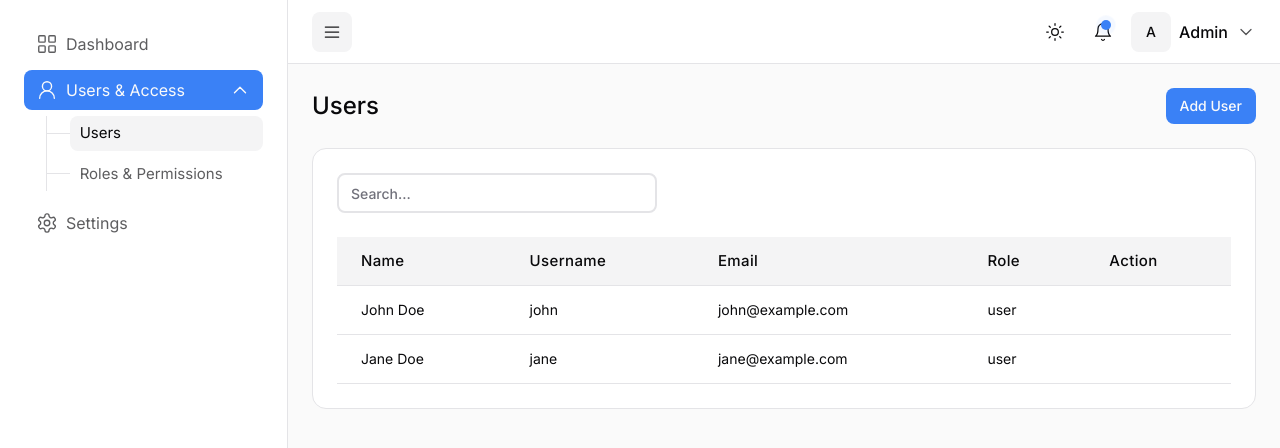
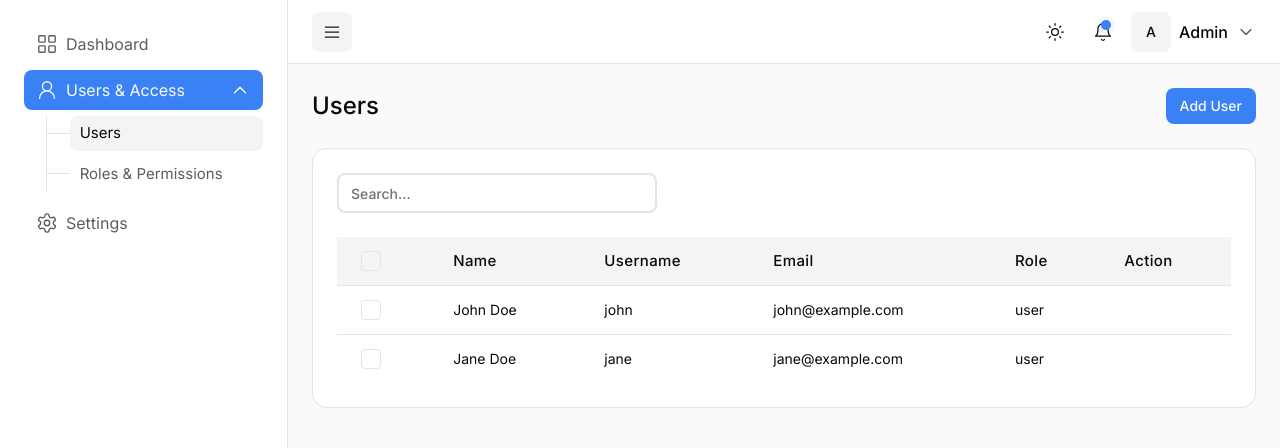
Before and after one commit to tauhid97k/hms-system, a Next.js app: page /dashboard/users in a window 1280 px wide. Shown: the top 448 px of the page. Built offline with nearby package versions, Linux system fonts and the light colour scheme; what @bprogress/next would draw is missing.

Commit message:
added checkbox component, multi row selection in data-table, and improve UI

```diff
--- a/app/dashboard/users/users-table.tsx
+++ b/app/dashboard/users/users-table.tsx
@@ -1,6 +1,7 @@
 "use client";
 
 import { Button } from "@/components/ui/button";
+import { Checkbox } from "@/components/ui/checkbox";
 import { DataTable } from "@/components/ui/data-table";
 import {
   Dialog,
@@ -90,6 +91,26 @@ const UsersTable = () => {
   // Table Columns
   const columns: ColumnDef<User>[] = [
     {
+      id: "select",
+      header: ({ table }) => (
+        <Checkbox
+          checked={
+            table.getIsAllPageRowsSelected() ||
+            (table.getIsSomePageRowsSelected() && "indeterminate")
+          }
+          onCheckedChange={(value) => table.toggleAllPageRowsSelected(!!value)}
+          aria-label="Select all"
+        />
+      ),
+      cell: ({ row }) => (
+        <Checkbox
+          checked={row.getIsSelected()}
+          onCheckedChange={(value) => row.toggleSelected(!!value)}
+          aria-label="Select row"
+        />
+      ),
+    },
+    {
       header: "Name",
       accessorKey: "name",
     },
@@ -112,7 +133,7 @@ const UsersTable = () => {
 
   return (
     <>
-      <div className="flex items-center justify-between gap-4 mb-6">
+      <div className="mb-6 flex items-center justify-between gap-4">
         <h1 className="text-2xl font-medium">Users</h1>
         <Button onClick={() => setOpenUserForm(true)}>Add User</Button>
       </div>
--- /dev/null
+++ b/components/ui/checkbox.tsx
@@ -0,0 +1,32 @@
+"use client";
+
+import { cn } from "@/lib/utils";
+import * as CheckboxPrimitive from "@radix-ui/react-checkbox";
+import * as React from "react";
+import { FaCheck, FaMinus } from "react-icons/fa6";
+
+function Checkbox({
+  className,
+  ...props
+}: React.ComponentProps<typeof CheckboxPrimitive.Root>) {
+  return (
+    <CheckboxPrimitive.Root
+      data-slot="checkbox"
+      className={cn(
+        "flex size-5 shrink-0 items-center justify-center rounded-[4px] border ring-offset-background focus-visible:ring-2 focus-visible:ring-ring focus-visible:ring-offset-2 focus-visible:outline-hidden disabled:cursor-not-allowed disabled:opacity-50 data-[state=checked]:border-primary data-[state=checked]:bg-primary data-[state=checked]:text-primary-foreground data-[state=indeterminate]:border-primary data-[state=indeterminate]:bg-primary data-[state=indeterminate]:text-primary-foreground",
+        className,
+      )}
+      {...props}
+    >
+      <CheckboxPrimitive.Indicator>
+        {props.checked === "indeterminate" ? (
+          <FaMinus className="size-3 stroke-2" />
+        ) : (
+          <FaCheck className="size-3.5 stroke-2" />
+        )}
+      </CheckboxPrimitive.Indicator>
+    </CheckboxPrimitive.Root>
+  );
+}
+
+export { Checkbox };
--- a/components/ui/data-table.tsx
+++ b/components/ui/data-table.tsx
@@ -6,6 +6,7 @@ import {
   getCoreRowModel,
   useReactTable,
 } from "@tanstack/react-table";
+import { useState } from "react";
 
 // Table Props Interface
 interface DataTableProps<TData, TValue> {
@@ -17,10 +18,19 @@ export const DataTable = <TData, TValue>({
   columns,
   data,
 }: DataTableProps<TData, TValue>) => {
+  // Row selection state
+  const [rowSelection, setRowSelection] = useState({});
+
   // Init table
   const table = useReactTable({
     data: data || [],
     columns,
+    state: {
+      rowSelection,
+    },
+    manualPagination: true,
+    enableRowSelection: true,
+    onRowSelectionChange: setRowSelection,
     getCoreRowModel: getCoreRowModel(),
   });
 
@@ -46,10 +56,14 @@ export const DataTable = <TData, TValue>({
             </tr>
           ))}
         </thead>
-        <tbody>
+        <tbody className="divide-y">
           {table.getRowModel().rows.length ? (
             table.getRowModel().rows.map((row) => (
-              <tr key={row.id} className="border-b transition-colors">
+              <tr
+                key={row.id}
+                className="transition-colors hover:bg-muted/50 data-[state=selected]:bg-muted/50"
+                data-state={row.getIsSelected() && "selected"}
+              >
                 {row.getVisibleCells().map((cell) => (
                   <td
                     className="max-w-[230px] truncate px-6 py-3.5 text-sm"
@@ -64,9 +78,9 @@ export const DataTable = <TData, TValue>({
             <tr>
               <td
                 colSpan={columns.length}
-                className="h-28 text-center text-lg text-muted-foreground"
+                className="h-28 pt-6 text-center text-lg text-muted-foreground"
               >
-                No data found
+                No data available
               </td>
             </tr>
           )}
--- a/components/ui/pagination.tsx
+++ b/components/ui/pagination.tsx
@@ -22,7 +22,7 @@ export const Pagination = <T,>({ meta, onPageChange }: PaginationProps<T>) => {
           ? new URL(link.url).searchParams.get("page")
           : null;
 
-        // Render buttons with onClick handlers
+        // Render buttons
         return link.url && pageNumber ? (
           <button
             key={index}
```
